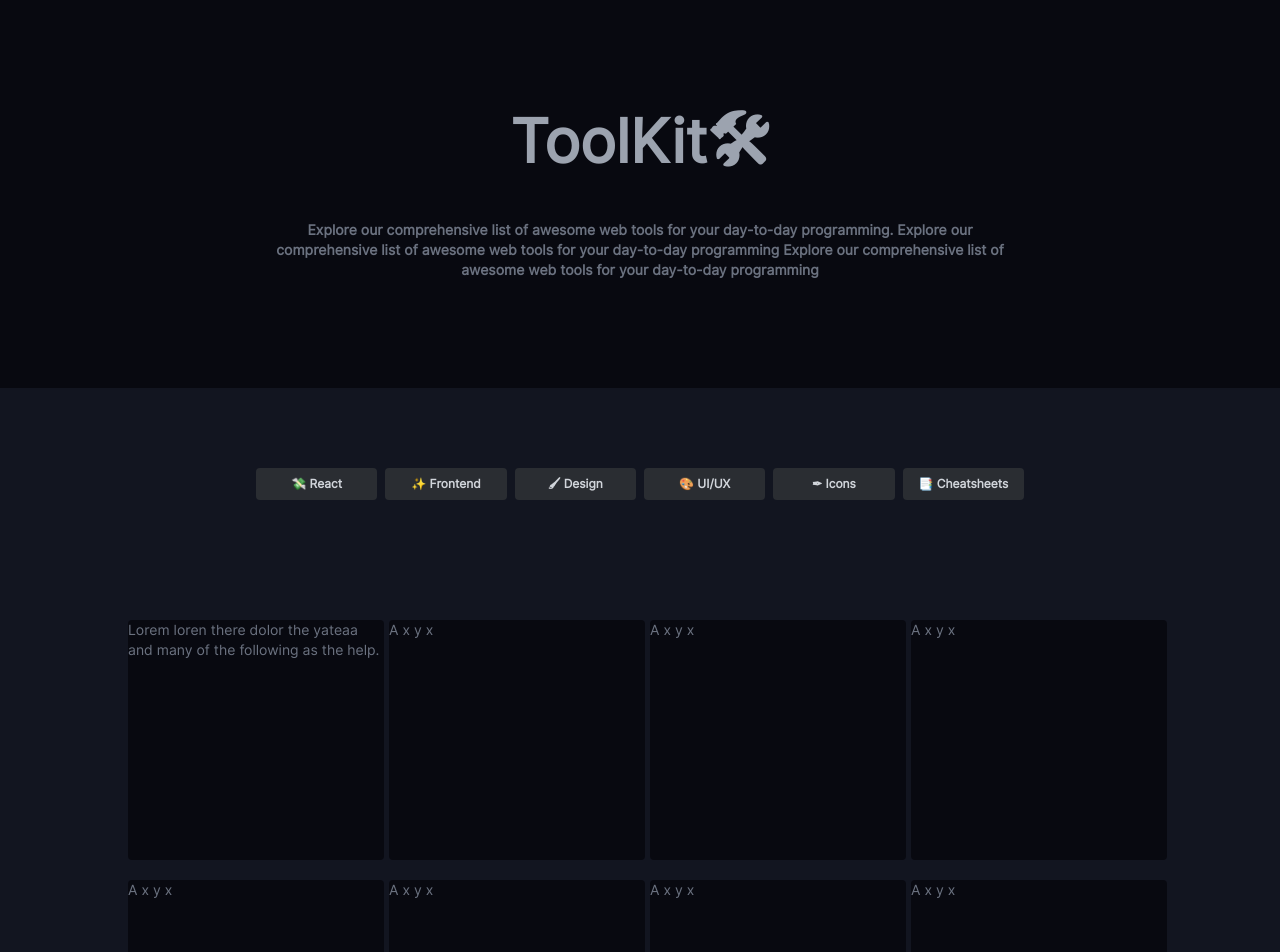
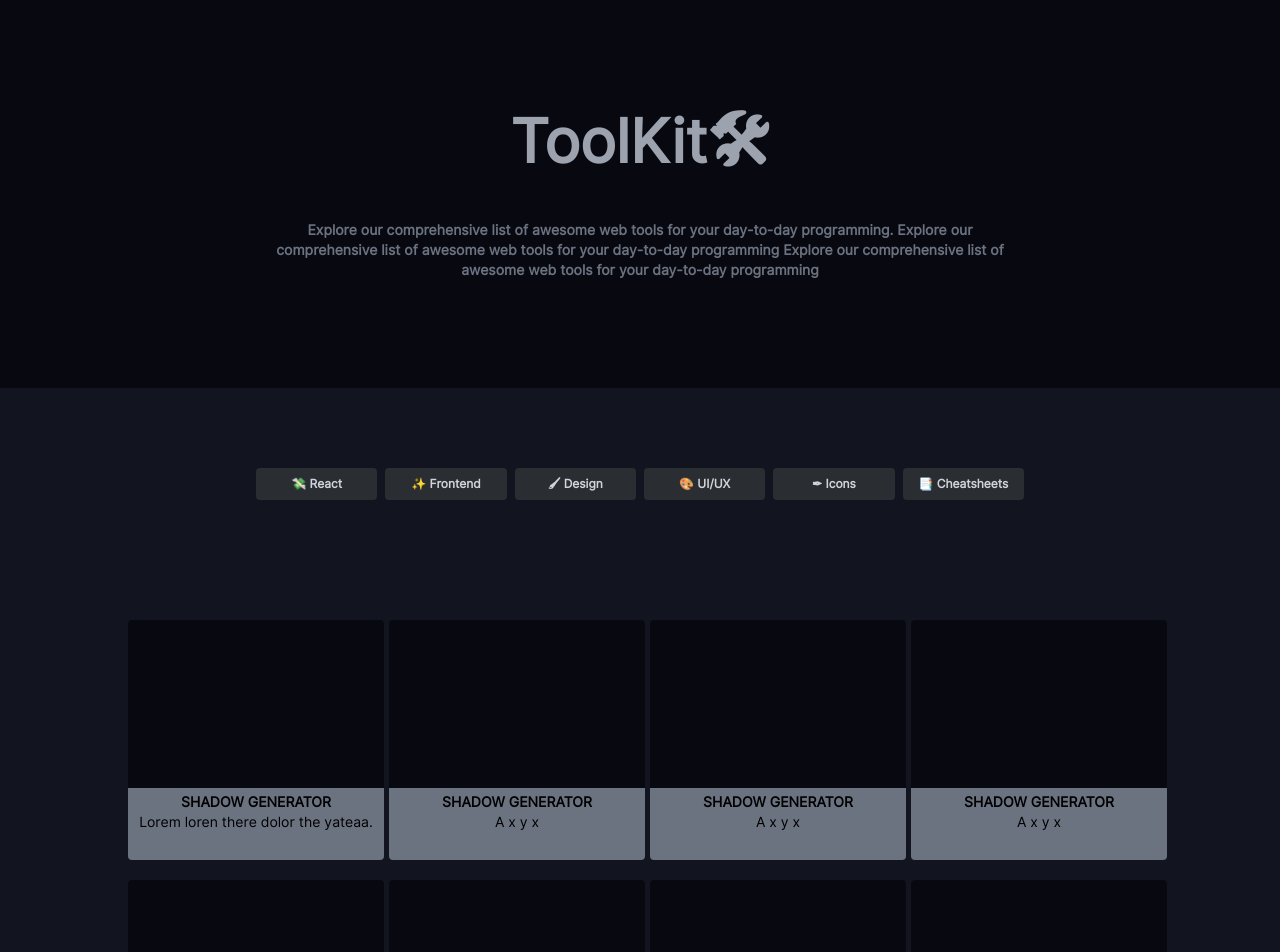
Before and after one commit to Mich45/toolkit, a Next.js app: page / in a window 1280 px wide. Shown: the top 952 px of the page. Built offline with nearby package versions, Linux system fonts and the light colour scheme.

Commit message:
refactor: refactor styles

```diff
--- a/components/Preview/index.tsx
+++ b/components/Preview/index.tsx
@@ -1,7 +1,9 @@
 import React from 'react'
 
 type DataProps = {
+
     data: {
+    title: string,
     description: string,
     url: string
     preview: string,
@@ -11,17 +13,28 @@ type DataProps = {
 
 const Preview = ({data} : DataProps) => {
   return (
-      <>
-             <a href={data.url} className= "" >
-                <div className= "h-60 w-64 bg-[#080910] outline-none text-gray-500 rounded cursor-pointer overflow-hidden">
-              <div>
-                  <p className="text-sm">{data.description}</p>
-              </div>
+    <>
+      <a href={data.url} className="">
+        <div className="h-60 w-64 bg-[#080910] outline-none text-gray-500 rounded cursor-pointer overflow-hidden">
+          <div className='image h-[70%]'>
 
           </div>
-          </a>
-      </>
-  )
+
+          <div className='h-[30%] pt-1 bg-gray-500 text-black flex flex-col place-items-center overflow-hidden'>
+            <div>
+              <h2 className="text-sm font-bold uppercase">{data.title}</h2>
+            </div>
+            <div>
+                <p className=" text-ellipsis text-sm">{data.description}</p>
+            </div>
+            <div className ="">
+
+            </div>
+          </div>
+        </div>
+      </a>
+    </>
+  );
 }
 
 export default Preview
--- a/public/data/data.json
+++ b/public/data/data.json
@@ -1,101 +1,118 @@
 [
     {
-        "description": "Lorem loren there dolor the yateaa and many of the following as the help.",
+        "title": "Shadow Generator",
+        "description": "Lorem loren there dolor the yateaa.",
         "url": "xyz.com",
         "preview": "",
         "category": ["design", "web", "generator"]
     },
     {
+        "title": "Shadow Generator",
         "description": "A x y x",
         "url": "xyz.com",
         "preview": "",
         "category": ["design", "web", "generator"]
     },
     {
+        "title": "Shadow Generator",
         "description": "A x y x",
         "url": "xyz.com",
         "preview": "",
         "category": ["design", "web", "generator"]
     },
     {
+        "title": "Shadow Generator",
         "description": "A x y x",
         "url": "xyz.com",
         "preview": "",
         "category": ["design", "web", "generator"]
     },
     {
+        "title": "Shadow Generator",
         "description": "A x y x",
         "url": "xyz.com",
         "preview": "",
         "category": ["design", "web", "generator"]
     },
     {
+        "title": "Shadow Generator",
         "description": "A x y x",
         "url": "xyz.com",
         "preview": "",
         "category": ["design", "web", "generator"]
     },
     {
+        "title": "Shadow Generator",
         "description": "A x y x",
         "url": "xyz.com",
         "preview": "",
         "category": ["design", "web", "generator"]
     },
     {
+        "title": "Shadow Generator",
         "description": "A x y x",
         "url": "xyz.com",
         "preview": "",
         "category": ["design", "web", "generator"]
     },
     {
+        "title": "Shadow Generator",
         "description": "A x y x",
         "url": "xyz.com",
         "preview": "",
         "category": ["design", "web", "generator"]
     },
     {
+        "title": "Shadow Generator",
         "description": "A x y x",
         "url": "xyz.com",
         "preview": "",
         "category": ["design", "web", "generator"]
     },
     {
+        "title": "Shadow Generator",
         "description": "A x y x",
         "url": "xyz.com",
         "preview": "",
         "category": ["design", "web", "generator"]
     },
     {
+        "title": "Shadow Generator",
         "description": "A x y x",
         "url": "xyz.com",
         "preview": "",
         "category": ["design", "web", "generator"]
     },
     {
+        "title": "Shadow Generator",
         "description": "A x y x",
         "url": "xyz.com",
         "preview": "",
         "category": ["design", "web", "generator"]
     },
     {
+        "title": "Shadow Generator",
         "description": "A x y x",
         "url": "xyz.com",
         "preview": "",
         "category": ["design", "web", "generator"]
     },
     {
+        "title": "Shadow Generator",
         "description": "A x y x",
         "url": "xyz.com",
         "preview": "",
         "category": ["design", "web", "generator"]
     },
     {
+        "title": "Shadow Generator",
         "description": "A x y x",
         "url": "xyz.com",
         "preview": "",
         "category": ["design", "web", "generator"]
     },
     {
+        "title": "Shadow Generator",
         "description": "A x y x",
         "url": "xyz.com",
         "preview": "",
--- a/styles/globals.css
+++ b/styles/globals.css
@@ -20,4 +20,8 @@
   html {
     font-family: "Flama", system-ui, sans-serif, "Apple Color Emoji", "Segoe UI Emoji", "Segoe UI Symbol";
   }
+
+  ::selection{
+    color: purple;
+  }
 }
```
